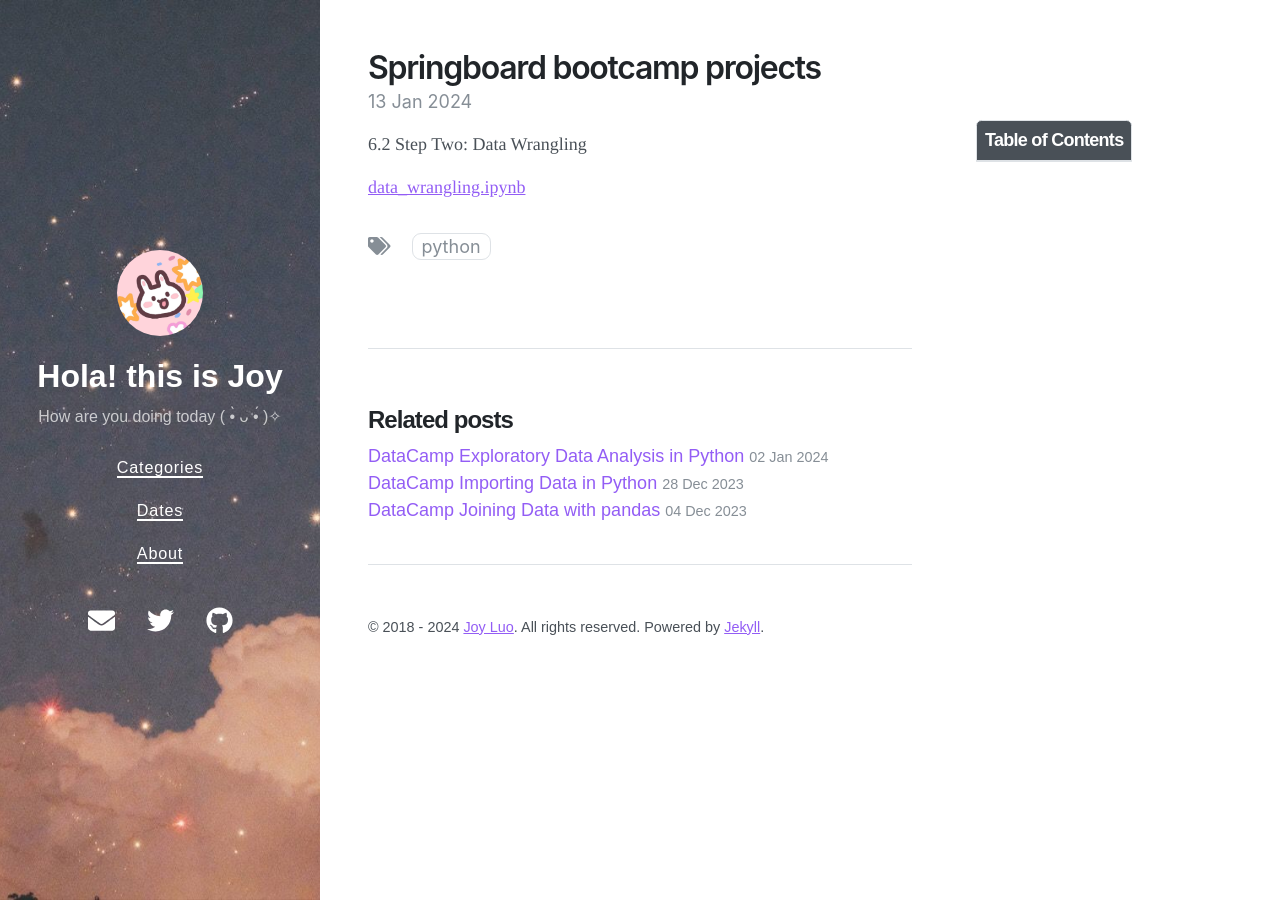
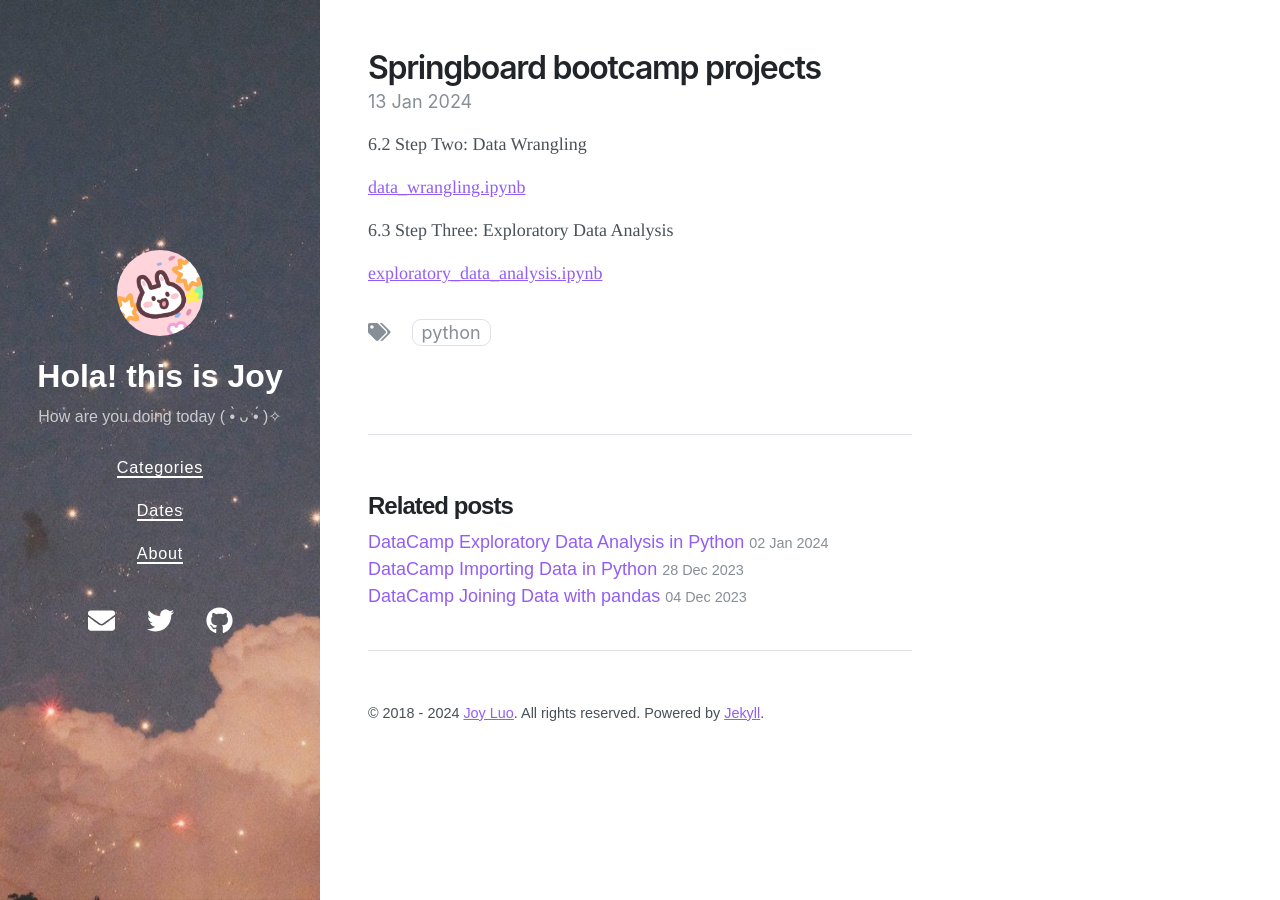
Before and after one commit to Joy3Luo/mathnotes, a Jekyll site: the page built from _posts/2024-01-13-SpringboardProjects.md, in a window 1280 px wide. Built offline with Jekyll 4.4.1, drawn with Linux system fonts in a browser that asks for light colours; nearby versions of some CDN libraries.

Commit message:
Update 2024-01-13-SpringboardProjects.md

```diff
--- a/_posts/2024-01-13-SpringboardProjects.md
+++ b/_posts/2024-01-13-SpringboardProjects.md
@@ -33,3 +32,7 @@
 6.2 Step Two: Data Wrangling
 
 [data_wrangling.ipynb](https://drive.google.com/file/d/1J8jhKOTQgdsa2X8gcWPzT_3XnRFW84fv/view?usp=sharing)
+
+6.3 Step Three: Exploratory Data Analysis
+
+[exploratory_data_analysis.ipynb](https://drive.google.com/file/d/1G9yJ3xaVSDeCYEQlyG5RsWmkka5WysJ1/view?usp=sharing)
```
Also changed, not shown: other parts of _posts/2024-01-13-SpringboardProjects.md (+0 -1 lines).
